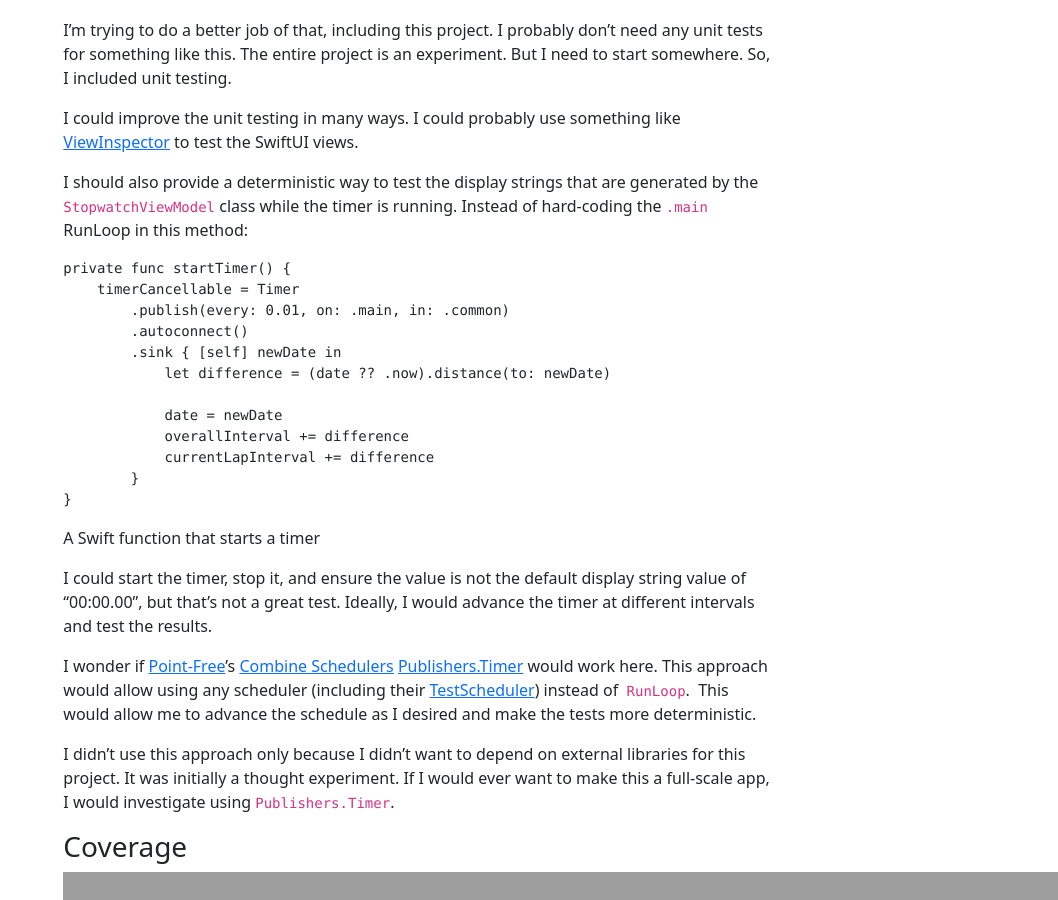
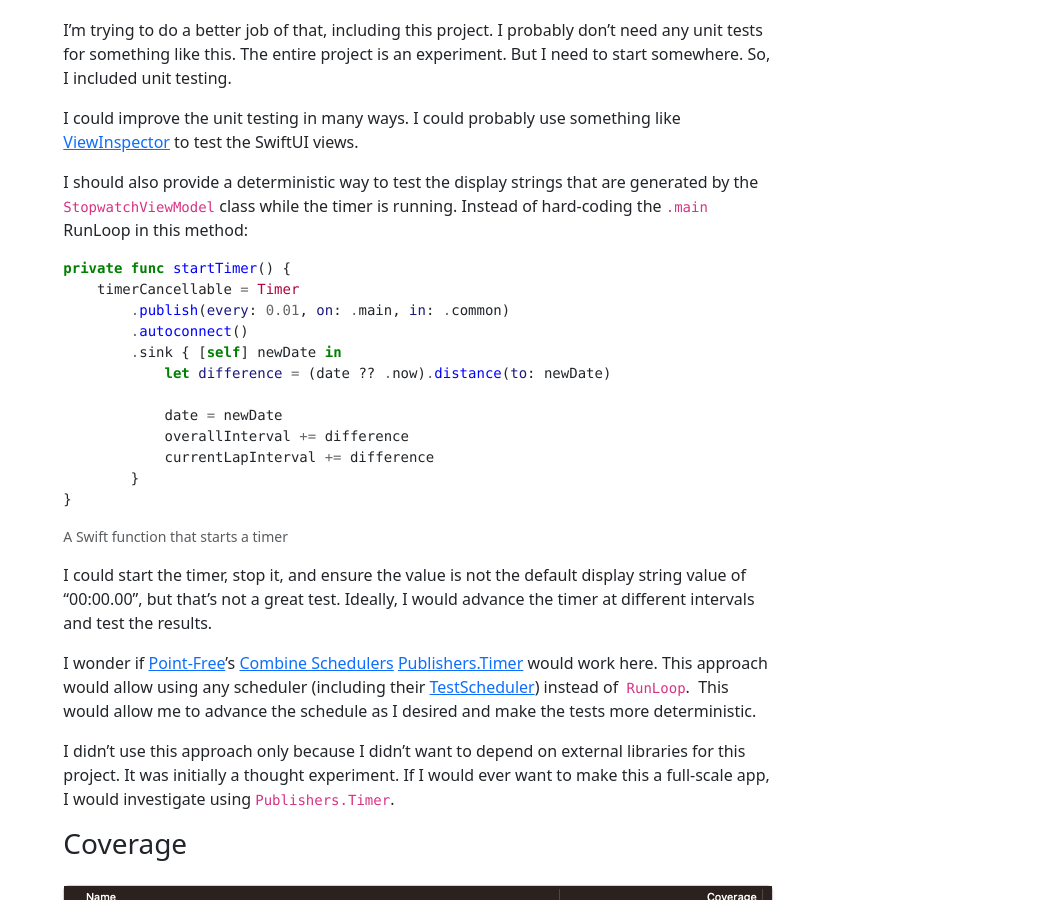
Before and after one commit to rwgrier/blog.ryangrier.com, a Jekyll site: the page built from _posts/2023/2023-01-15-stopwatch-project.markdown, in a window 1280 px wide and 900 px high, scrolled down 1809 px. Shown: the whole window, without its empty margins (222-1280 px from the left). Built offline with Jekyll 4.4.1, drawn with Linux system fonts in a browser that asks for light colours; grey boxes are pictures that could not be loaded.

Commit message:
Finished 2023

```diff
--- a/_posts/2023/2023-01-15-stopwatch-project.markdown
+++ b/_posts/2023/2023-01-15-stopwatch-project.markdown
@@ -6,7 +6,7 @@
 - app-development
 ---
 
-I'm still looking for a new project to work on. Previously, I had mentioned that I built a [Podcast Downloader]( __GHOST_URL__ /podcast-downloader/). That project will (still) likely never see the light of day.
+I'm still looking for a new project to work on. Previously, I had mentioned that I built a [Podcast Downloader](/2022/11/23/podcast-downloader/). That project will (still) likely never see the light of day.
 
 I've also been working on something else. This is a replica of Apple's Stopwatch functionality in the [Clock app](https://apps.apple.com/us/app/clock/id1584215688). This project has been open-sourced on my Github account. You can view the project [here](https://github.com/rwgrier/Stopwatch-Experiment).
 
@@ -64,7 +64,9 @@
 
 I should also provide a deterministic way to test the display strings that are generated by the `StopwatchViewModel` class while the timer is running. Instead of hard-coding the `.main` RunLoop in this method:
 
-<figure class="kg-card kg-code-card"><pre><code class="language-Swift">private func startTimer() {
+<figure class="figure">
+{% highlight swift %}
+private func startTimer() {
     timerCancellable = Timer
         .publish(every: 0.01, on: .main, in: .common)
         .autoconnect()
@@ -75,8 +77,11 @@
             overallInterval += difference
             currentLapInterval += difference
         }
-}</code></pre>
-<figcaption>A Swift function that starts a timer</figcaption></figure>
+}
+{% endhighlight %}
+
+<figcaption class="figure-caption">A Swift function that starts a timer</figcaption>
+</figure>
 
 I could start the timer, stop it, and ensure the value is not the default display string value of "00:00.00", but that's not a great test. Ideally, I would advance the timer at different intervals and test the results. &nbsp;
 
@@ -85,7 +90,14 @@
 I didn't use this approach only because I didn't want to depend on external libraries for this project. It was initially a thought experiment. If I would ever want to make this a full-scale app, I would investigate using `Publishers.Timer`.
 
 ### Coverage
-<figure class="kg-card kg-image-card kg-card-hascaption"><img src="https://digitalpress.fra1.cdn.digitaloceanspaces.com/hfheij5/2023/01/coverage.png" class="kg-image" alt loading="lazy" width="1416" height="620"><figcaption>Stopwatch App Code Coverage Results - Showing 78.2% Coverage</figcaption></figure>
+<div class="py-3">
+    <div class="card shadow-sm">
+        <img class="img-fluid" src="/public/images/2023/stopwatch-project/coverage.png">
+        <div class="card-body mx-auto">
+            <small>Stopwatch App Code Coverage Results - Showing 78.2% Coverage</small>
+        </div>
+    </div>
+</div>
 
 The coverage on the app is decent. It's at about 78%. It could be better. I think if I were using a testing framework like ViewInspector, I could test the SwiftUI views and get better coverage.
 
--- a/_posts/2023/2023-03-11-books-ive-read-in-2023.markdown
+++ b/_posts/2023/2023-03-11-books-ive-read-in-2023.markdown
@@ -24,7 +24,7 @@
 
 ### _Rules of Civility: A Novel_
 
-Like I said in my [Some of my favorite things - 2022 Edition]( __GHOST_URL__ /some-of-my-favorite-things-2022-edition/) post, Amor Towles was suggested to me by a soccer parent. She not only recommended _A Gentleman in Moscow_, but all of Amor Towles's books.
+Like I said in my [Some of my favorite things - 2022 Edition](/2022/12/30/some-of-my-favorite-things-2022-edition/) post, Amor Towles was suggested to me by a soccer parent. She not only recommended _A Gentleman in Moscow_, but all of Amor Towles's books.
 
 [_Rules of Civility: A Novel_](https://bookshop.org/a/92026/9780143121169) by Amor Towles is fantastic. I started reading this book late last year but didn't finish until early this year. It details how a chance encounter could change someone's life in an unexpected way.
 
```
Also changed, not shown: public/images/2023/stopwatch-project/coverage.png (added), readme.md.
